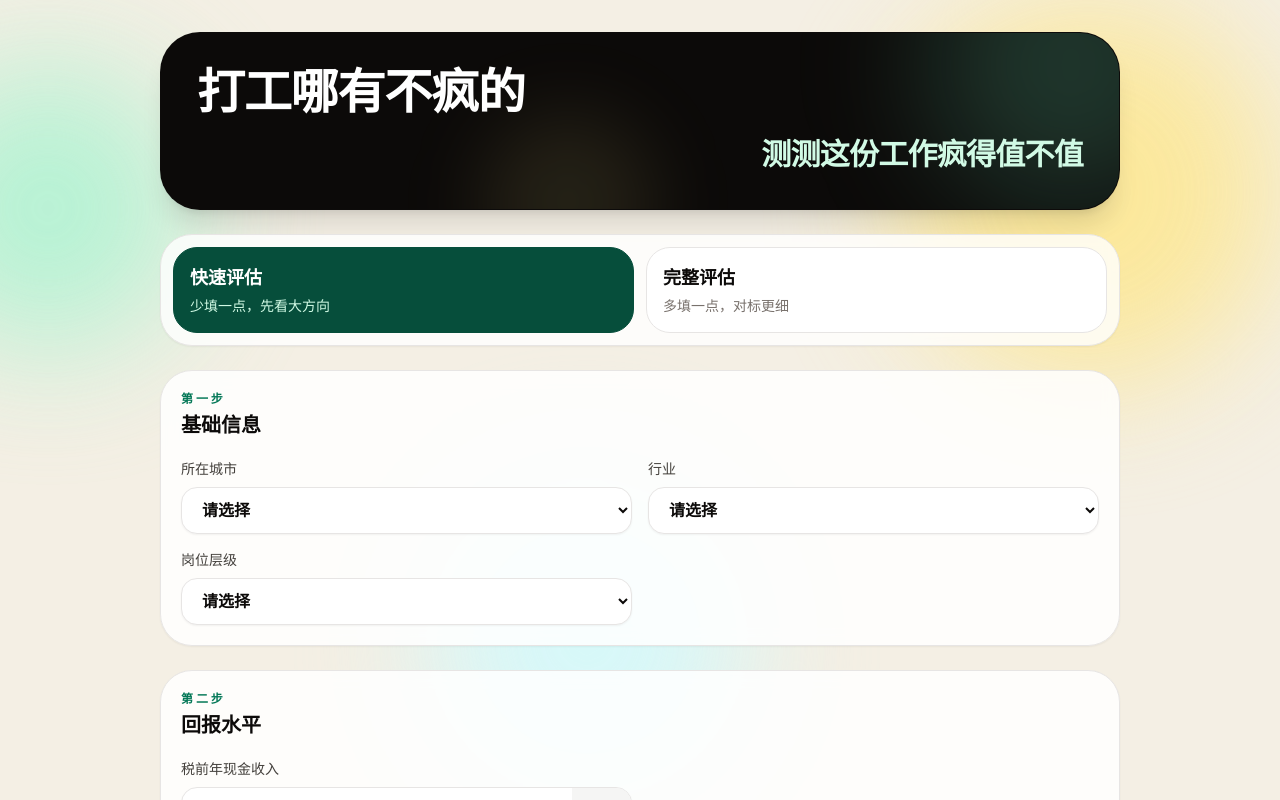
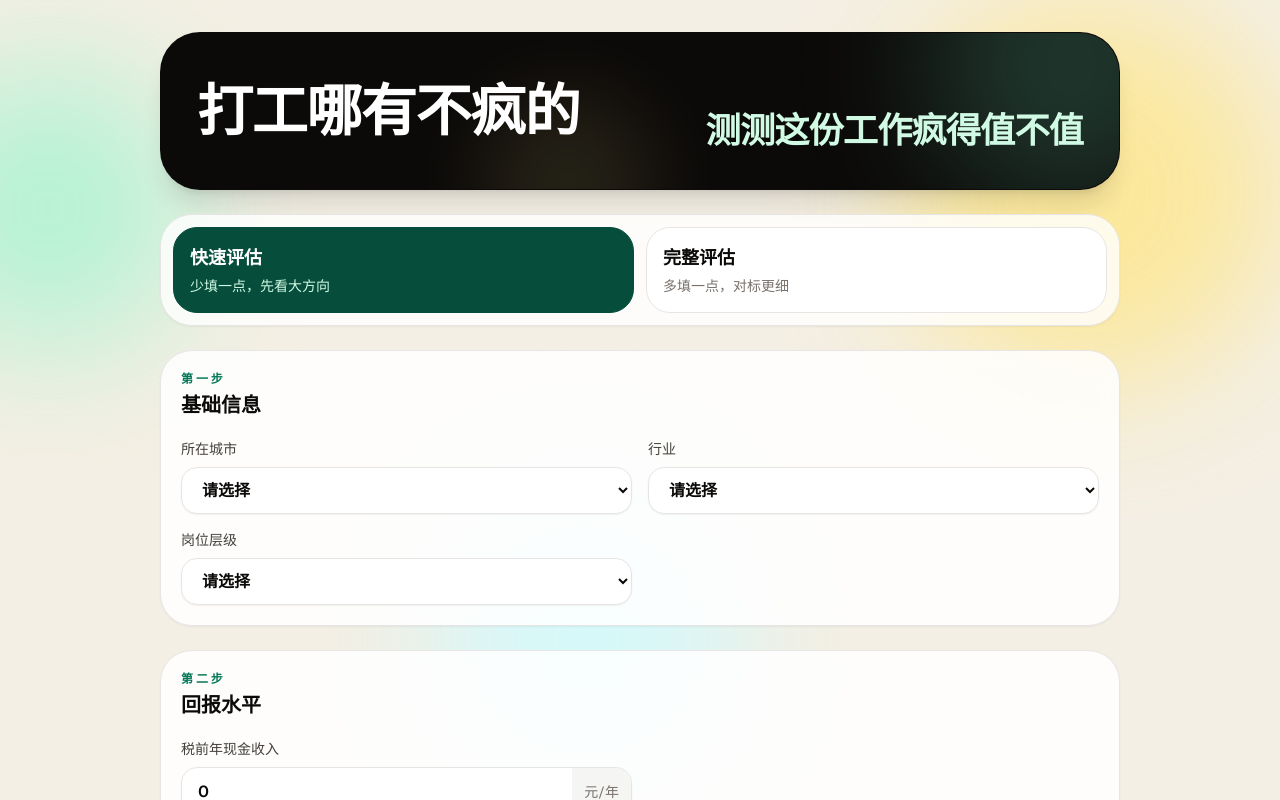
Before and after one commit to Falcom4000/awsome-job-calculator, a Next.js app: page / in a window 1280 px wide. Shown: the top 800 px of the page. Built offline with nearby package versions, Linux system fonts and the light colour scheme.

Commit message:
fix title

```diff
--- a/components/calculator.tsx
+++ b/components/calculator.tsx
@@ -529,9 +529,9 @@ export default function JobCalculator() {
           <header className="relative overflow-hidden rounded-[2.5rem] border border-stone-900/10 bg-stone-950 p-7 text-white shadow-xl md:p-9">
             <div className="pointer-events-none absolute -right-24 -top-28 h-72 w-72 rounded-full bg-emerald-300/20 blur-3xl" />
             <div className="pointer-events-none absolute -bottom-20 left-1/3 h-44 w-44 rounded-full bg-amber-200/10 blur-2xl" />
-            <div className="relative grid gap-5">
-              <h1 className="text-left text-4xl font-black tracking-tight md:text-5xl">打工哪有不疯的</h1>
-              <p className="w-full text-right text-2xl font-black leading-tight tracking-tight text-emerald-100 md:text-3xl">
+            <div className="relative flex flex-col gap-4 md:flex-row md:items-end md:justify-between md:gap-10">
+              <h1 className="shrink-0 text-left text-[2.75rem] font-black tracking-tight md:text-[3.5rem]">打工哪有不疯的</h1>
+              <p className="text-left text-[1.7rem] font-black leading-tight tracking-tight text-emerald-100 md:text-right md:text-[2.2rem]">
                 测测这份工作疯得值不值
               </p>
             </div>
```
